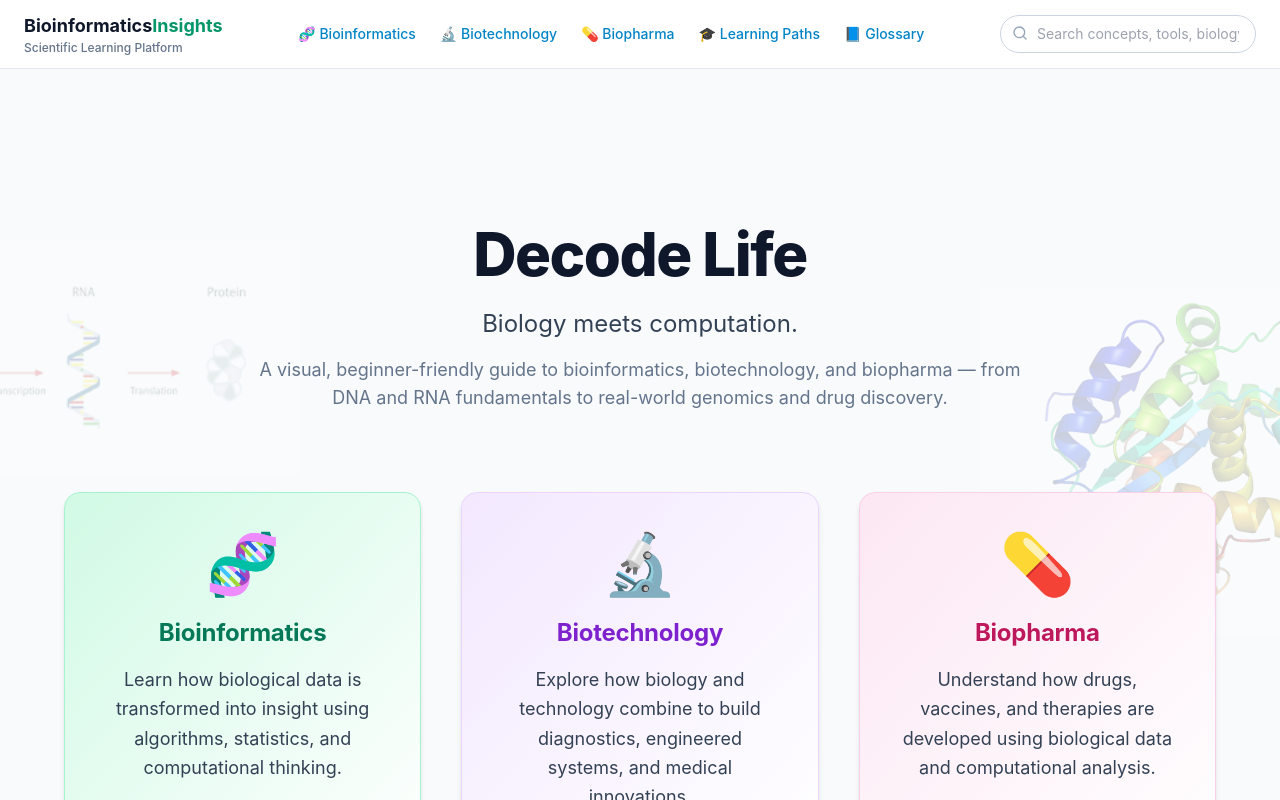
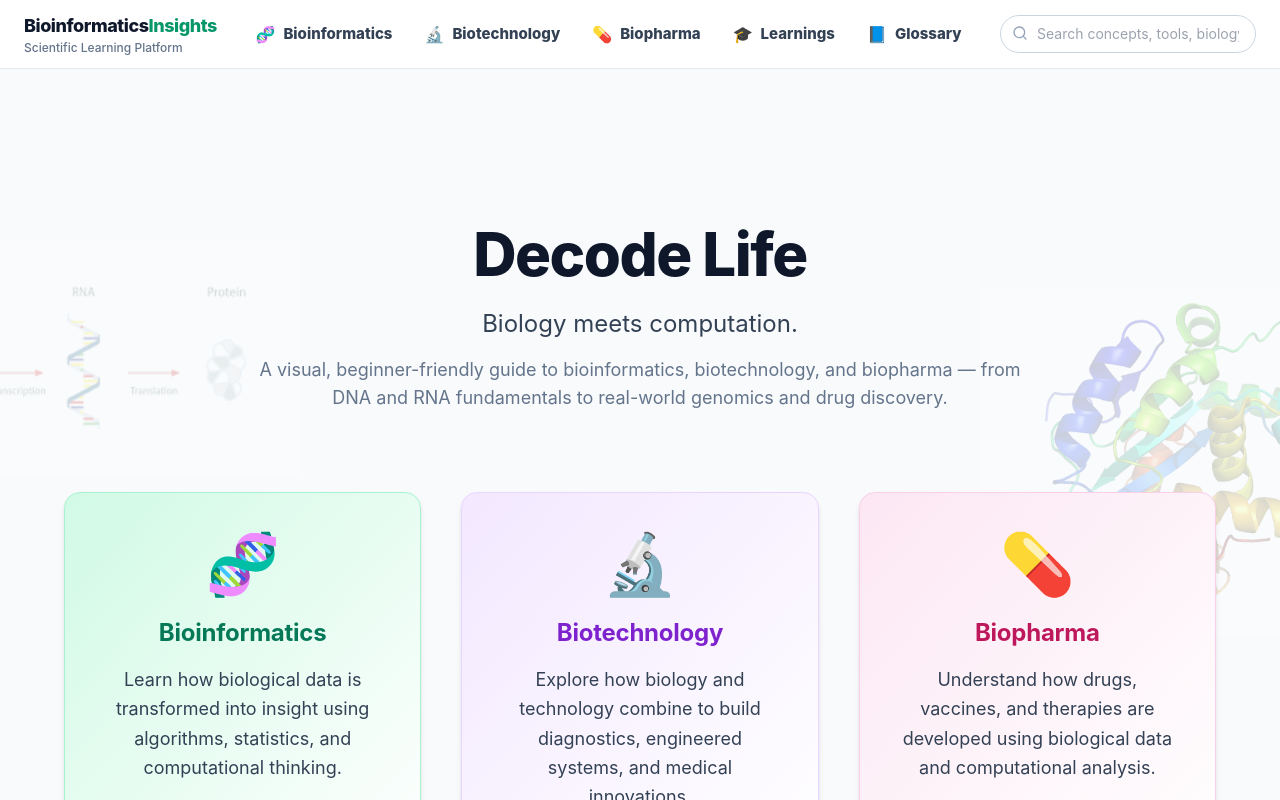
Before and after one commit to MahimaMSiddheshwar/Bioiformatics-Insights, a React (Create React App) app: page / in a window 1280 px wide. Shown: the top 800 px of the page. Built offline with nearby package versions, Linux system fonts and the light colour scheme.

Commit message:
Added the enhancement

```diff
--- a/src/components/Header.tsx
+++ b/src/components/Header.tsx
@@ -1,6 +1,10 @@
 import React, { useState } from 'react';
-import { Link, useNavigate } from 'react-router-dom';
+import { Link, NavLink, useNavigate } from 'react-router-dom';
 import { Search } from 'lucide-react';
+
+const navBase =
+  'inline-flex items-center gap-2 rounded-full px-3 py-2 text-sm font-semibold transition-colors ' +
+  'no-underline hover:no-underline focus:outline-none focus-visible:ring-2 focus-visible:ring-emerald-500';
 
 const Header: React.FC = () => {
   const [query, setQuery] = useState('');
@@ -8,50 +12,95 @@
 
   const handleSearch = (e: React.FormEvent) => {
     e.preventDefault();
-    if (query.trim()) {
-      navigate(`/search?q=${encodeURIComponent(query)}`);
-      setQuery('');
-    }
+    const q = query.trim();
+    if (!q) return;
+    navigate(`/search?q=${encodeURIComponent(q)}`);
+    // keep query (optional). If you want to clear after search, uncomment:
+    // setQuery('');
   };
 
   return (
-    <header className="fixed top-0 left-0 w-full z-50 bg-white border-b border-neutral-200">
+    <header className="fixed top-0 left-0 w-full z-50 bg-white/90 backdrop-blur border-b border-neutral-200">
       <div className="max-w-7xl mx-auto px-6 py-3 flex items-center justify-between gap-6">
-
         {/* LOGO */}
-        <Link to="/" className="flex flex-col leading-tight no-underline">
-          <span className="text-lg font-bold text-neutral-900">
+        <Link to="/" className="flex flex-col leading-tight no-underline hover:no-underline">
+          <span className="text-lg font-extrabold text-neutral-900 tracking-tight">
             Bioinformatics<span className="text-emerald-600">Insights</span>
           </span>
-          <span className="text-xs text-neutral-500">
-            Scientific Learning Platform
-          </span>
+          <span className="text-xs font-medium text-neutral-500">Scientific Learning Platform</span>
         </Link>
 
         {/* NAV */}
-        <nav className="hidden md:flex items-center gap-6 text-sm font-medium">
-          <Link to="/category/bioinformatics" className="hover:text-emerald-600">🧬 Bioinformatics</Link>
-          <Link to="/category/biotechnology" className="hover:text-purple-600">🔬 Biotechnology</Link>
-          <Link to="/category/biopharma" className="hover:text-pink-600">💊 Biopharma</Link>
-          <Link to="/learning-paths" className="hover:text-blue-600">🎓 Learning Paths</Link>
-          <Link to="/glossary" className="hover:text-indigo-600">📘 Glossary</Link>
+        <nav className="hidden md:flex items-center gap-2">
+          <NavLink
+            to="/category/bioinformatics"
+            className={({ isActive }) =>
+              `${navBase} ${isActive ? 'text-emerald-700 bg-emerald-50' : 'text-neutral-700 hover:text-emerald-700'}`
+            }
+            style={{ textDecoration: 'none' }}
+          >
+            <span className="text-base">🧬</span>
+            <span className="text-[15px] font-extrabold">Bioinformatics</span>
+          </NavLink>
+
+          <NavLink
+            to="/category/biotechnology"
+            className={({ isActive }) =>
+              `${navBase} ${isActive ? 'text-purple-700 bg-purple-50' : 'text-neutral-700 hover:text-purple-700'}`
+            }
+            style={{ textDecoration: 'none' }}
+          >
+            <span className="text-base">🔬</span>
+            <span className="text-[15px] font-extrabold">Biotechnology</span>
+          </NavLink>
+
+          <NavLink
+            to="/category/biopharma"
+            className={({ isActive }) =>
+              `${navBase} ${isActive ? 'text-pink-700 bg-pink-50' : 'text-neutral-700 hover:text-pink-700'}`
+            }
+            style={{ textDecoration: 'none' }}
+          >
+            <span className="text-base">💊</span>
+            <span className="text-[15px] font-extrabold">Biopharma</span>
+          </NavLink>
+
+          {/* If you don't have a LearningPaths page yet, either create it or remove this link */}
+          <NavLink
+            to="/learning-paths"
+            className={({ isActive }) =>
+              `${navBase} ${isActive ? 'text-blue-700 bg-blue-50' : 'text-neutral-700 hover:text-blue-700'}`
+            }
+            style={{ textDecoration: 'none' }}
+          >
+            <span className="text-base">🎓</span>
+            <span className="text-[15px] font-extrabold">Learnings</span>
+          </NavLink>
+
+          <NavLink
+            to="/glossary"
+            className={({ isActive }) =>
+              `${navBase} ${isActive ? 'text-indigo-700 bg-indigo-50' : 'text-neutral-700 hover:text-indigo-700'}`
+            }
+            style={{ textDecoration: 'none' }}
+          >
+            <span className="text-base">📘</span>
+            <span className="text-[15px] font-extrabold">Glossary</span>
+          </NavLink>
         </nav>
 
         {/* SEARCH */}
-        <form
-          onSubmit={handleSearch}
-          className="relative hidden md:block"
-        >
+        <form onSubmit={handleSearch} className="relative hidden md:block">
           <Search className="absolute left-3 top-2.5 text-neutral-400" size={16} />
           <input
             type="text"
             placeholder="Search concepts, tools, biology…"
             value={query}
             onChange={(e) => setQuery(e.target.value)}
-            className="pl-9 pr-4 py-2 text-sm rounded-full border border-neutral-300 focus:outline-none focus:ring-2 focus:ring-emerald-500 w-64"
+            className="pl-9 pr-4 py-2 text-sm rounded-full border border-neutral-300 bg-white
+                       focus:outline-none focus:ring-2 focus:ring-emerald-500 w-64"
           />
         </form>
-
       </div>
     </header>
   );
```
